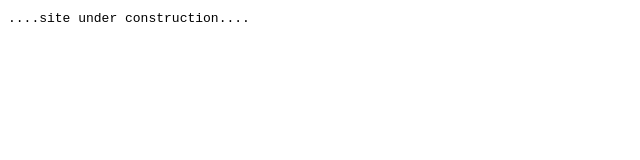
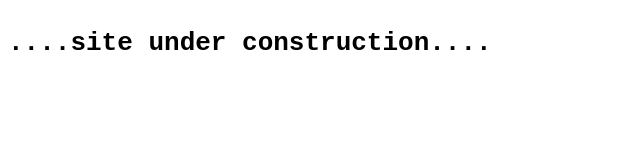
Before and after one commit to sp-007/portfolio, a plain HTML site: page index.html in a window 1280 px wide. Shown: the whole page, without its empty margins (0-640 px from the left). Drawn offline with Linux system fonts and the light colour scheme.

Commit message:
Update index.html

```diff
--- a/index.html
+++ b/index.html
@@ -1,10 +1,10 @@
 <!DOCTYPE html>
 <html>
 <head>
-	<title>Shivanshu Pandey|Resume</title>
+	<title>Shivanshu Pandey |Resume</title>
 </head>
 <body>
-	<code>....site under construction....</code>
+	<h1><code>....site under construction....</code></h1>
 
 </body>
 </html>
```
